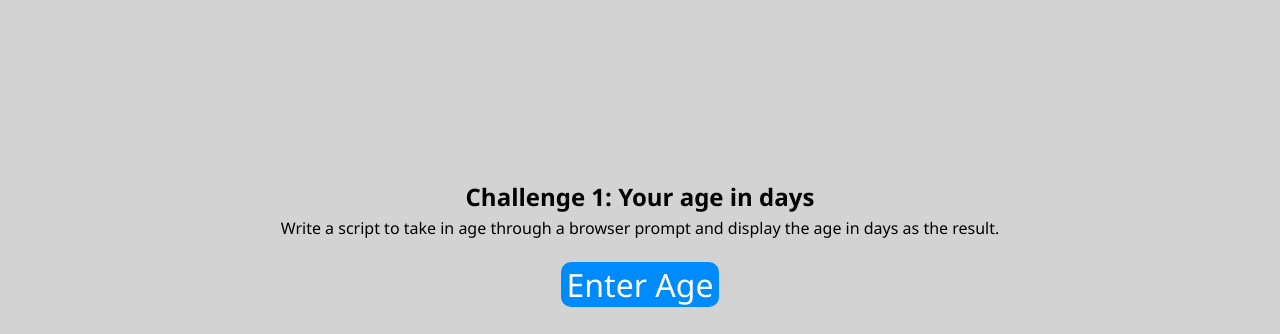
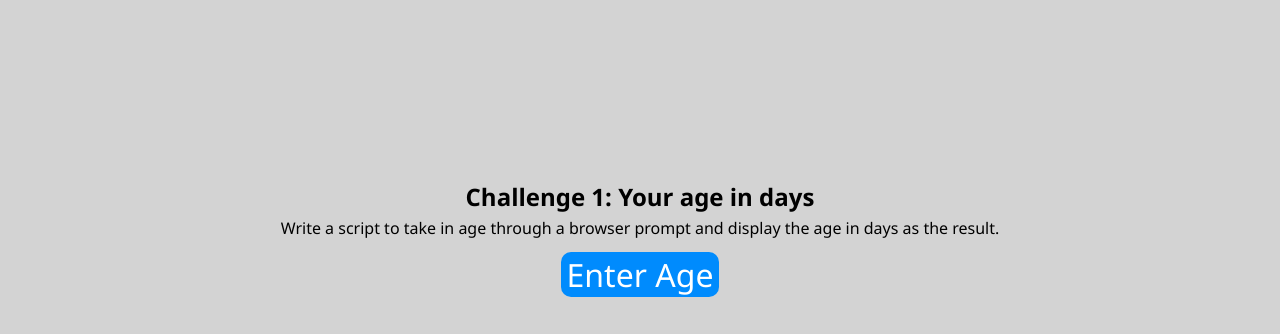
Before and after one commit to amith-gowda/js-practice-1, a plain HTML site: page index.html in a window 1280 px wide. Shown: the part 822-1156 px from the top of the page. Drawn offline with Linux system fonts and the light colour scheme.

Commit message:
updates to challenge 1

```diff
--- a/index.html
+++ b/index.html
@@ -46,9 +46,7 @@
             Write a script to take in age through a browser prompt and display the age in days as the result.
         </p>
         <div class="fbc1">
-            <div>
-                <button class="btn btnClickMe" onclick="ageInDays();">Enter Age</button>
-            </div>
+            <button class="btn btnClickMe" onclick="ageInDays();">Enter Age</button>
         </div>
 
         <div class="fbc1">
--- a/styles/sass/main.scss
+++ b/styles/sass/main.scss
@@ -53,11 +53,6 @@
         flex-wrap: wrap;
         justify-content: space-evenly;
 
-        div {
-            display: flex;
-            padding: 10px;
-        }
-
         .btnClickMe {
             background-color: rgb(0, 139, 253);
             color: white;
```
Also changed, not shown: styles/css/main.css, 1 other file.
